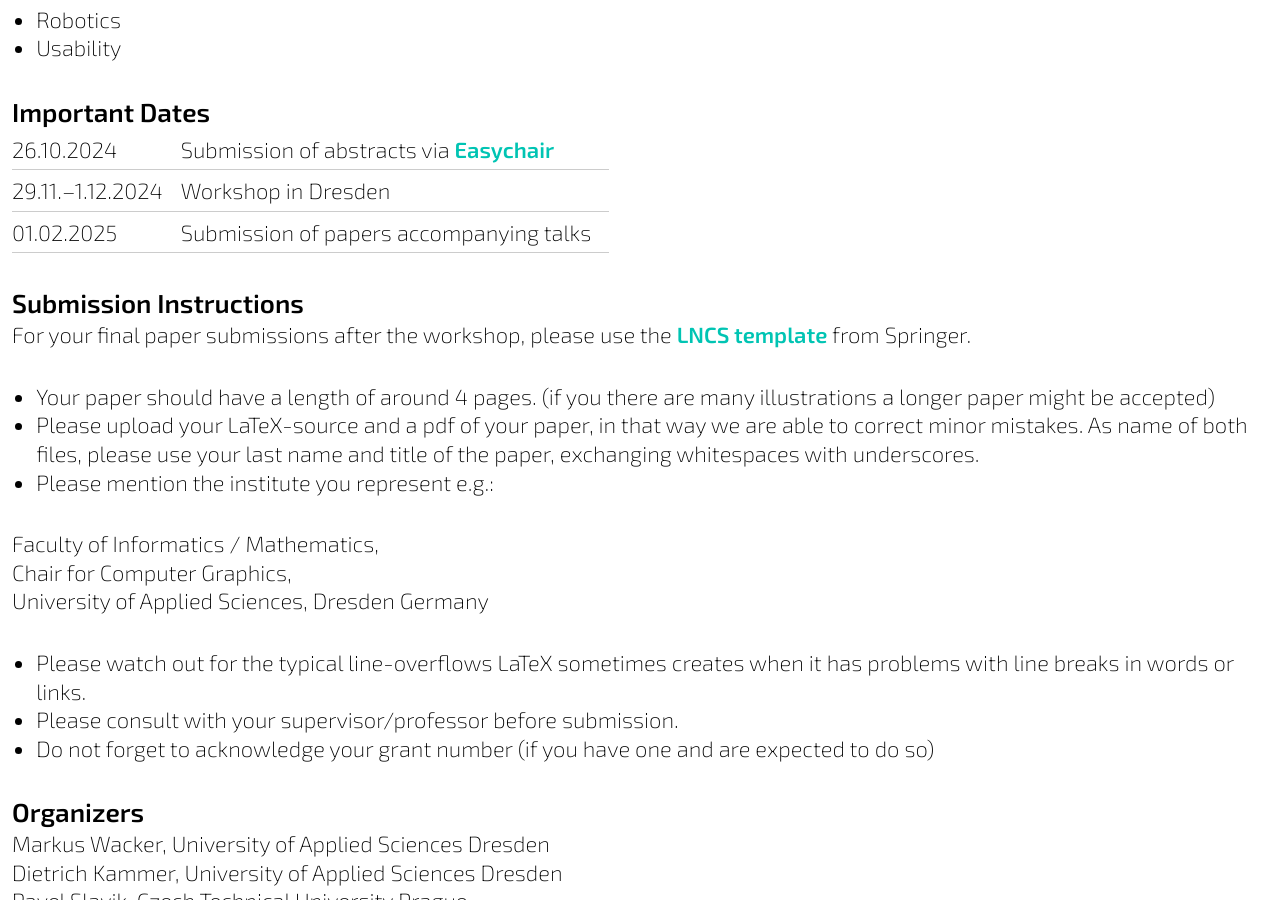
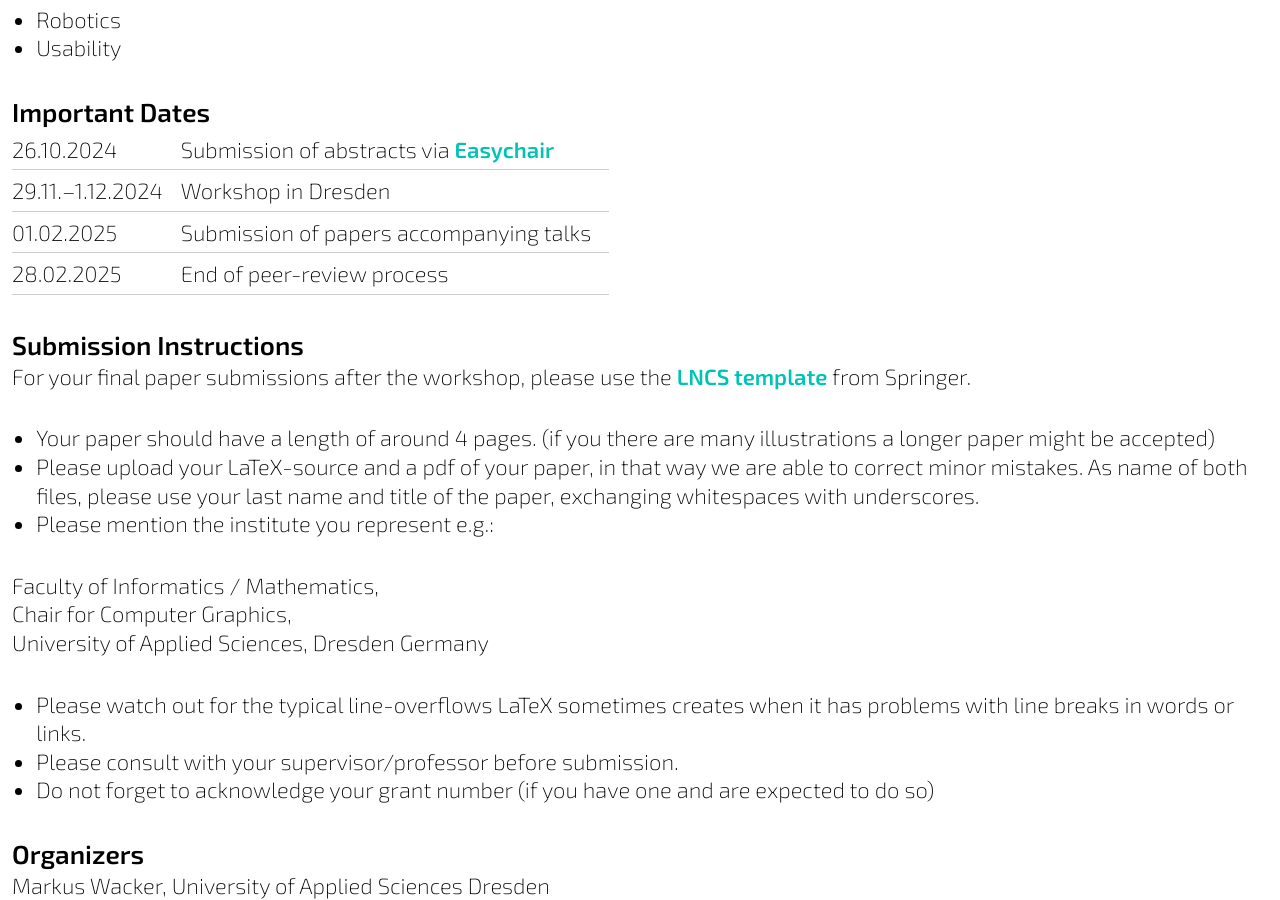
Before and after one commit to workshop-user-interfaces/workshop-user-interfaces.github.io, a Jekyll site: the page built from _editions/2024.markdown, in a window 1280 px wide and 900 px high, scrolled down 1623 px. Built offline with Jekyll 4.4.1, drawn with Linux system fonts in a browser that asks for light colours.

Commit message:
add peer review to 2024 edition

```diff
--- a/_editions/2024.markdown
+++ b/_editions/2024.markdown
@@ -25,6 +25,7 @@ We invite submissions from either CTU Prague or University of Applied Sciences D
 | 26.10.2024 | Submission of abstracts via [Easychair](https://easychair.org/conferences/?conf=wuv2024) |
 | 29.11.–1.12.2024 | Workshop in Dresden |
 | 01.02.2025 | Submission of papers accompanying talks |
+| 28.02.2025 | End of peer-review process |
 
 ## Submission Instructions
 
```
